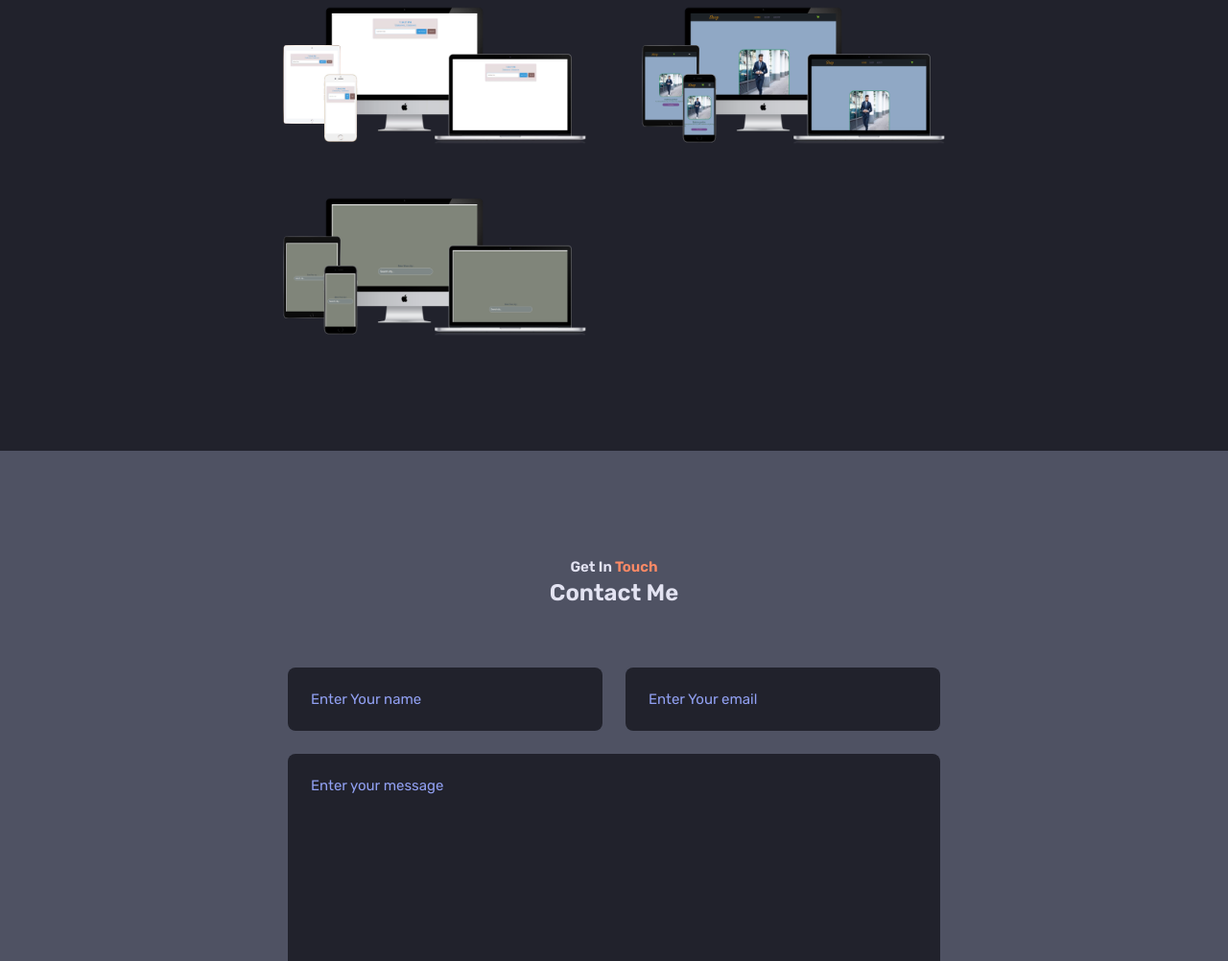
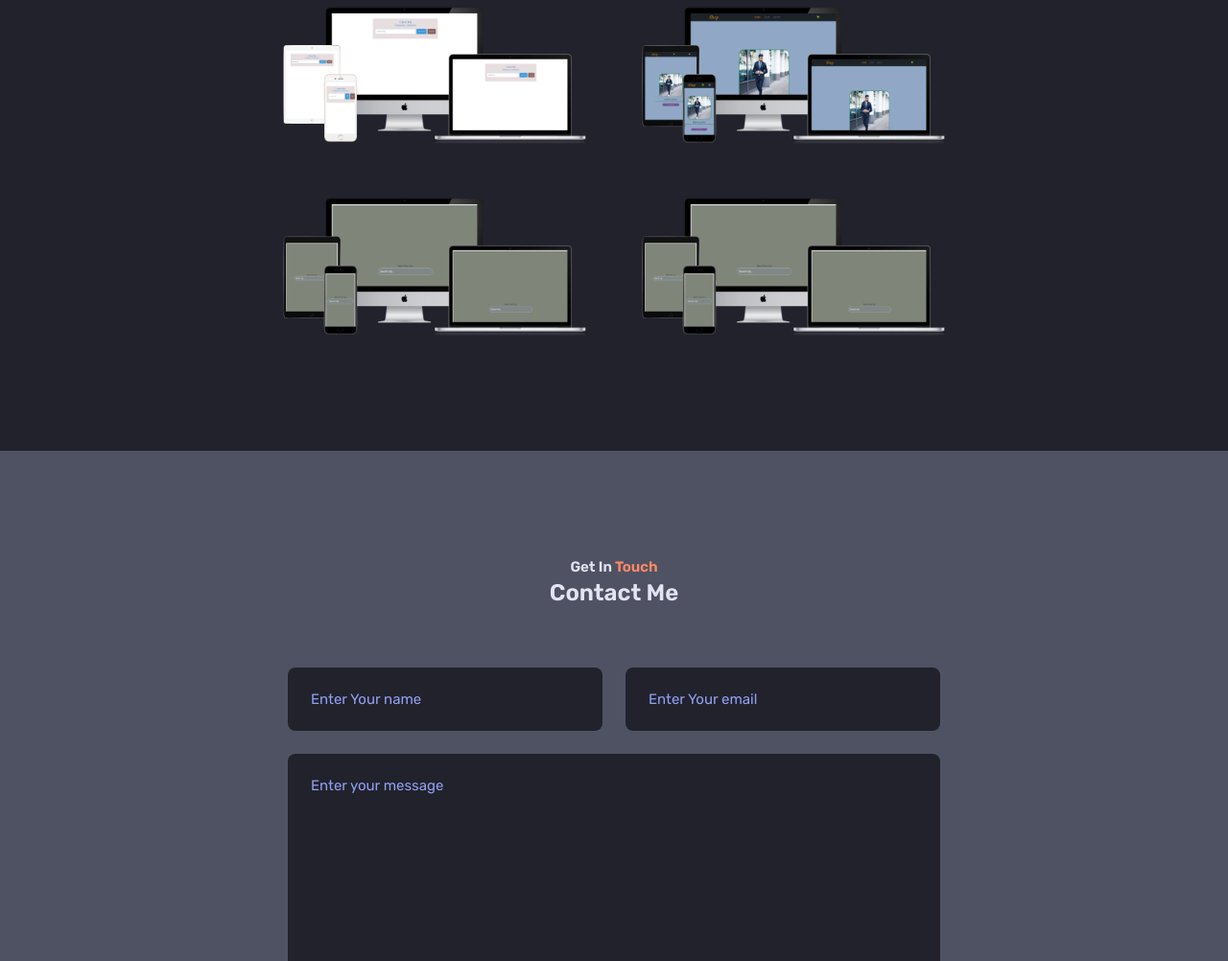
Before and after one commit to mohdraid1990/portfolio-mohd, a plain HTML site: page index.html in a window 1280 px wide. Shown: the part 4066-5068 px from the top of the page at 96% size. Drawn offline with nearby package versions, Linux system fonts and the light colour scheme.

Commit message:
Update index.html

```diff
--- a/index.html
+++ b/index.html
@@ -429,6 +429,19 @@
 
 
         </article>
+                </article>
+                  <article class="projects--cards">
+
+            <a href="https://main--celebrated-torrone-3f794f.netlify.app/">
+                <img src="image/WEATHER-APP-VUEJS.png" alt="pro-mang-vuejs.png">
+            </a>
+            <div class="project--modal">
+                <span class="project--subtitle">product-manegment-VUEJS</span>
+                <h2 class="projects--title">product-manegment-VUEJS</h2>
+            </div>
+
+
+        </article>
 
           </div>
     </section>
```
